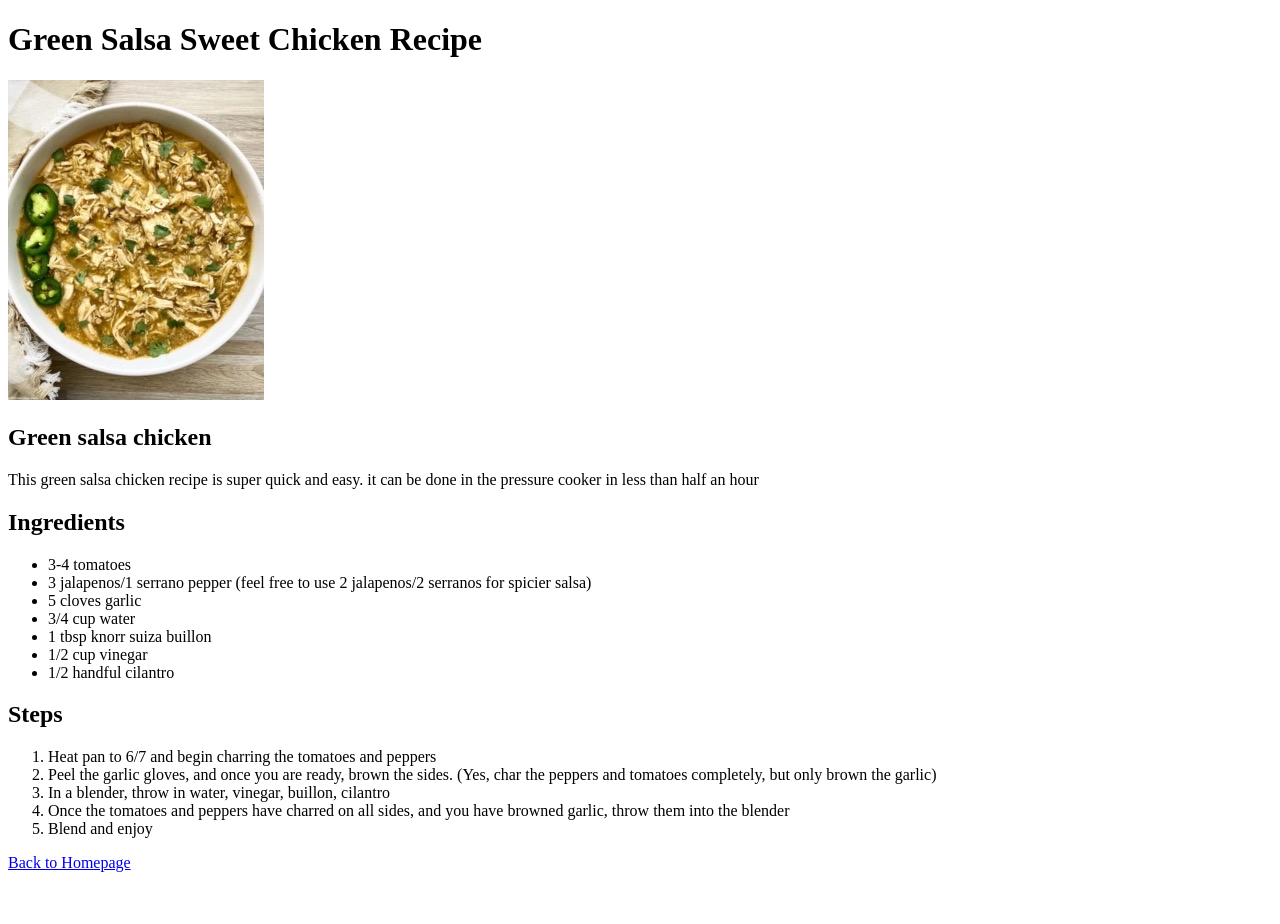
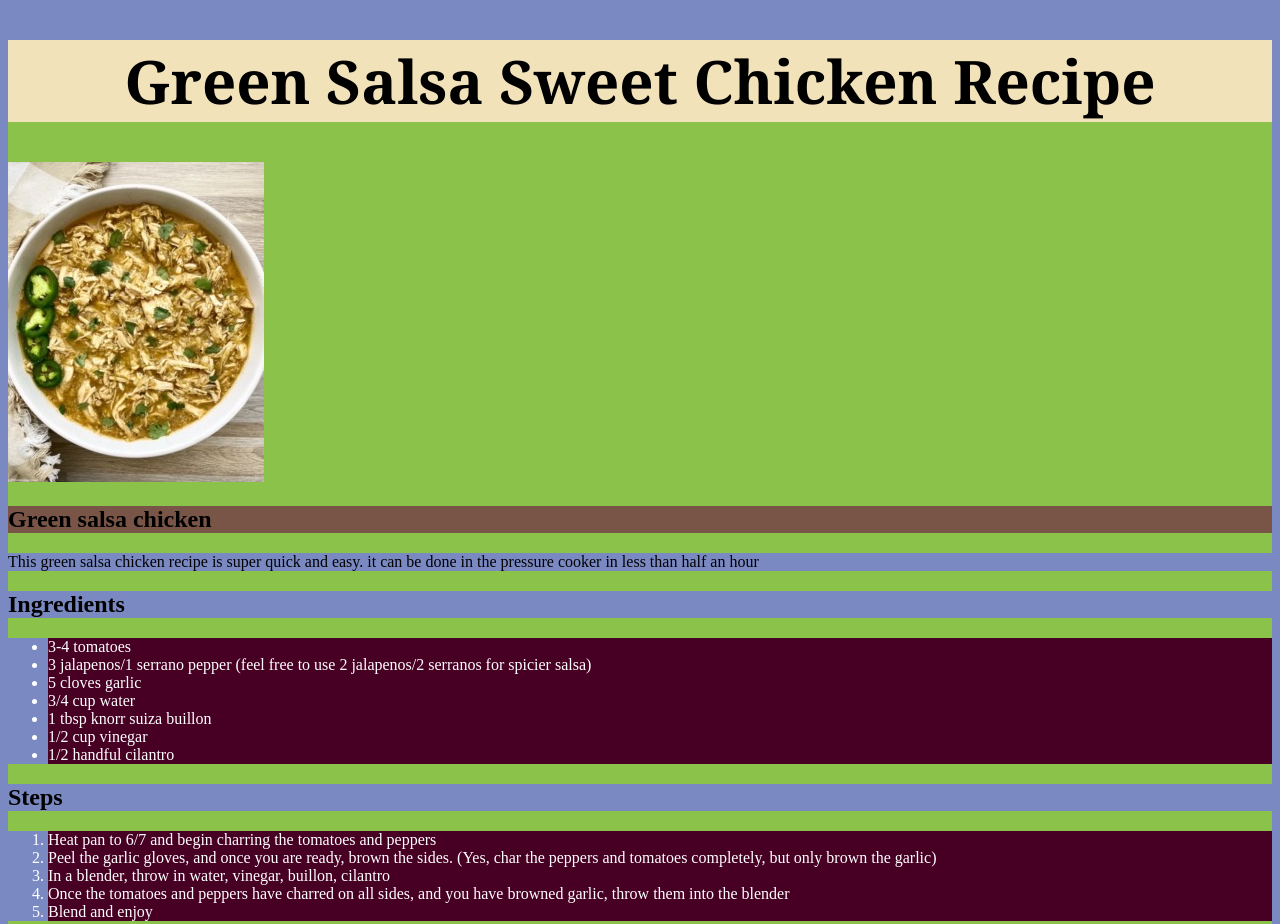
Before and after one commit to Slapass/odin-recipes, a plain HTML site: page recipes/green-salsa-chicken.html in a window 1280 px wide. Shown: the top 924 px of the page. Before the commit the page ends 880 px from the top, so only its background shows below. Drawn offline with Linux system fonts and the light colour scheme.

Commit message:
begin css styling my recipe page

```diff
--- a/recipes/green-salsa-chicken.html
+++ b/recipes/green-salsa-chicken.html
@@ -4,14 +4,16 @@
     <meta charset="UTF-8" />
     <meta name="viewport" content="width=device-width, initial-scale=1.0" />
     <title>Green Salsa Sweet Chicken Recipe</title>
+    <link rel="stylesheet" href="../style.css" />
   </head>
   <body>
+    <div>
       <h1>Green Salsa Sweet Chicken Recipe</h1>
       <img src="../img/chicken.jpeg" alt="picture of green chicken" />
-    <h2>Green salsa chicken</h2>
+      <h2 class="brown">Green salsa chicken</h2>
       <p>
-      This green salsa chicken recipe is super quick and easy. it can be done in
-      the pressure cooker in less than half an hour
+        This green salsa chicken recipe is super quick and easy. it can be done
+        in the pressure cooker in less than half an hour
       </p>
       <h2>Ingredients</h2>
       <ul>
@@ -41,5 +43,6 @@
         <li>Blend and enjoy</li>
       </ol>
       <a href="../index.html">Back to Homepage</a>
+    </div>
   </body>
 </html>
--- /dev/null
+++ b/style.css
@@ -0,0 +1,23 @@
+* {
+    background-color: #7A89C2;
+}
+h1 {
+    font-size: 60px;
+    font-family: Cambria, Cochin, Georgia, Times, 'Times New Roman', serif;
+    text-align: center;
+    background-color: #F2E2BA;
+}
+li {
+    background-color: #470024;
+    color: white;
+}
+
+div{
+background-color:#8BC34A;
+}
+.honey{
+background-color: #FFC107;
+}
+.brown{
+background-color: #795548;
+}
```
Also changed, not shown: index.html (+2 -1 lines), recipes/rice-recipe.html (+1 -0 lines), recipes/secret-recipe.html (+1 -0 lines). Lines whose indentation alone changed are shown as unchanged.
